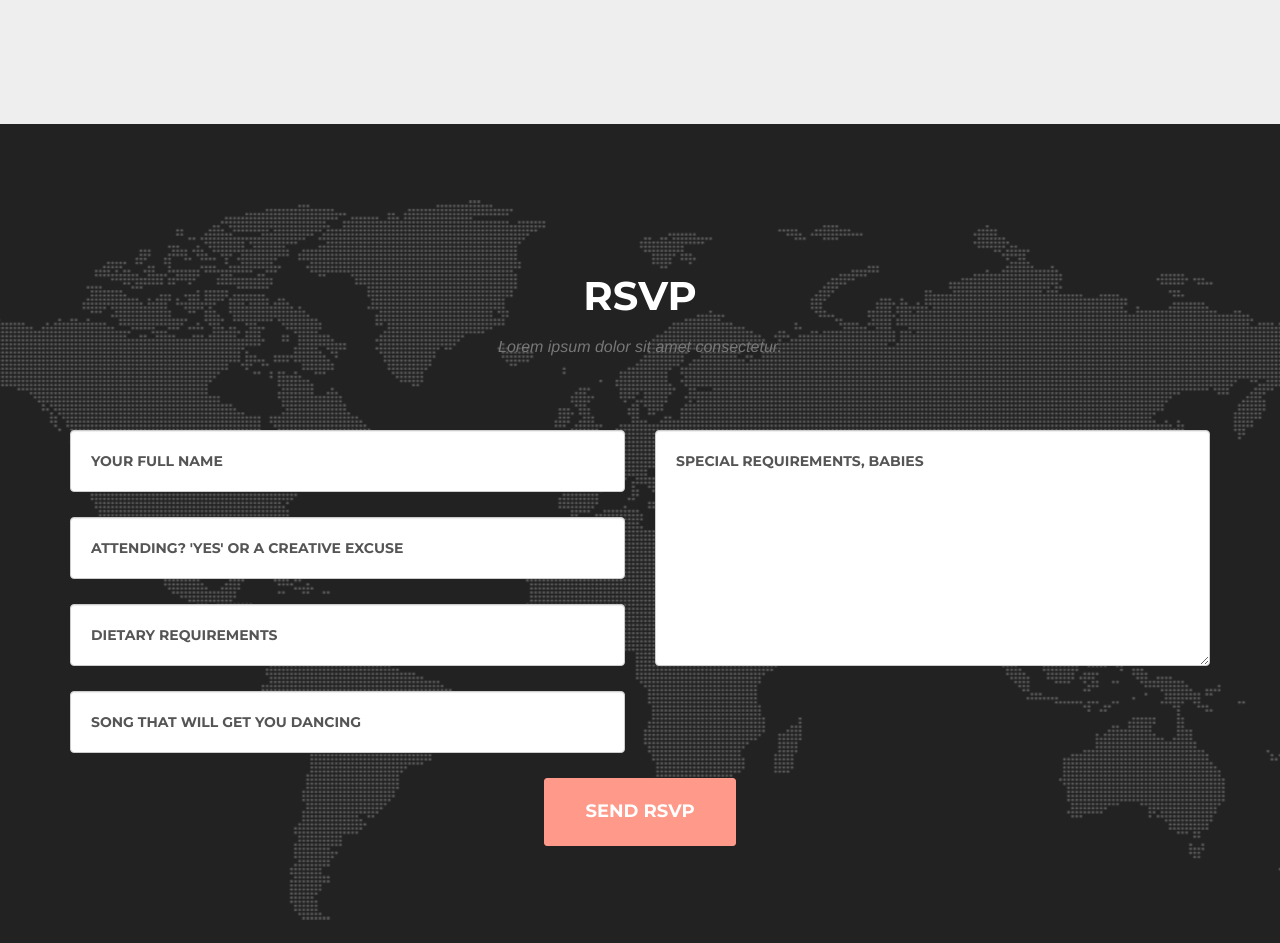
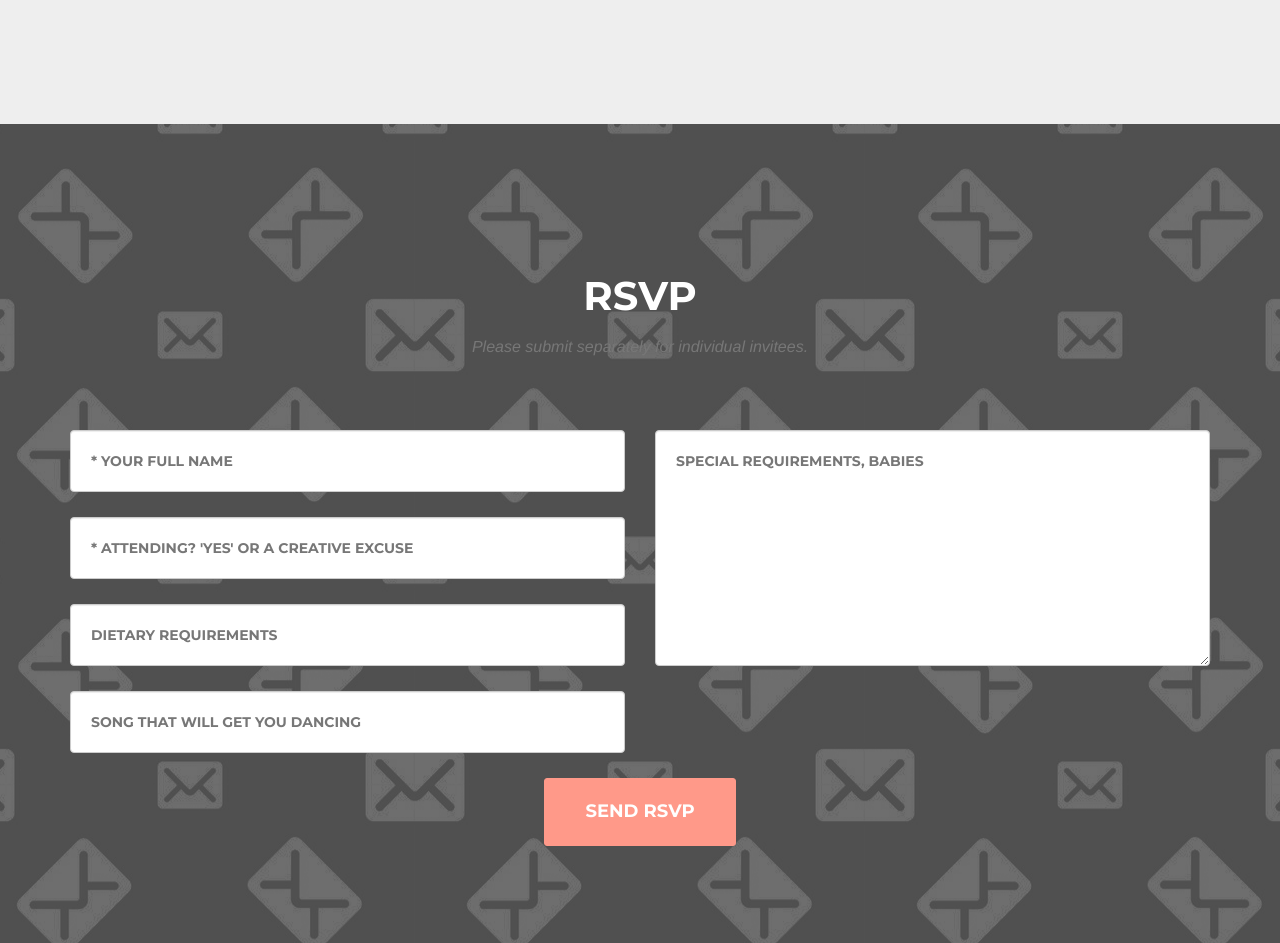
Before and after one commit to macduy/minh-hai, a website: page index.html in a window 1280 px wide. Shown: the part 3540-4483 px from the top of the page. Drawn offline with nearby package versions, Linux system fonts and the light colour scheme; a web font is replaced by a local one.

Commit message:
RSVP Form changes + BG

```diff
--- a/index.html
+++ b/index.html
@@ -443,7 +443,7 @@
             <div class="row">
                 <div class="col-lg-12 text-center">
                     <h2 class="section-heading">RSVP</h2>
-                    <h3 class="section-subheading text-muted">Lorem ipsum dolor sit amet consectetur.</h3>
+                    <h3 class="section-subheading text-muted">Please submit separately for individual invitees.</h3>
                 </div>
             </div>
             <div class="row">
@@ -452,11 +452,11 @@
                         <div class="row">
                             <div class="col-md-6">
                                 <div class="form-group">
-                                    <input type="text" name="entry.747815805" class="form-control" placeholder="Your full name" required data-validation-required-message="Please enter your name.">
+                                    <input type="text" name="entry.747815805" class="form-control" placeholder="* Your full name" required data-validation-required-message="Please enter your name.">
                                     <p class="help-block text-danger"></p>
                                 </div>
                                 <div class="form-group">
-                                    <input type="text" name="entry.1011176109" class="form-control" placeholder="Attending? 'Yes' or a creative excuse" required data-validation-required-message="You have to let us know if you're coming.">
+                                    <input type="text" name="entry.1011176109" class="form-control" placeholder="* Attending? 'Yes' or a creative excuse" required data-validation-required-message="You have to let us know if you're coming.">
                                     <p class="help-block text-danger"></p>
                                 </div>
                                 <div class="form-group">
--- a/less/agency.less
+++ b/less/agency.less
@@ -535,12 +535,12 @@ aside.clients {
 // Contact Section
 
 section.has-form {
-    @placeholder-text-color: @gray;
+    @placeholder-text-color: @gray-light;
 
     background-color: @gray-darker;
-    background-image: url('../img/map-image.png');
+    background-image: url('../img/mail-bg.png');
     background-position: center;
-    background-repeat: no-repeat;
+    background-repeat: repeat;
     .section-heading {
         color: white;
     }
```
Also changed, not shown: css/agency.css, css/agency.min.css, img/mail-bg.png (added).
